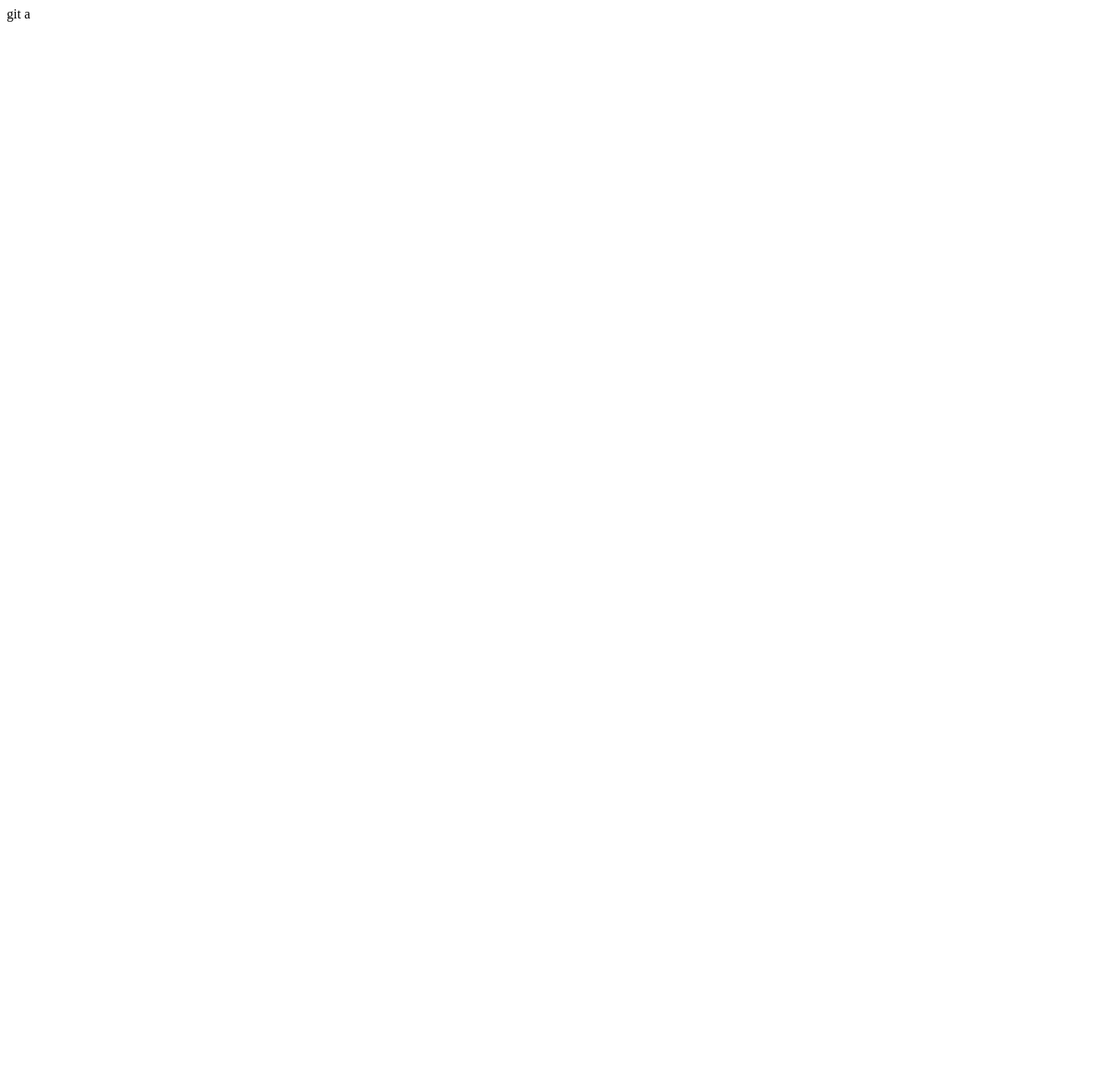
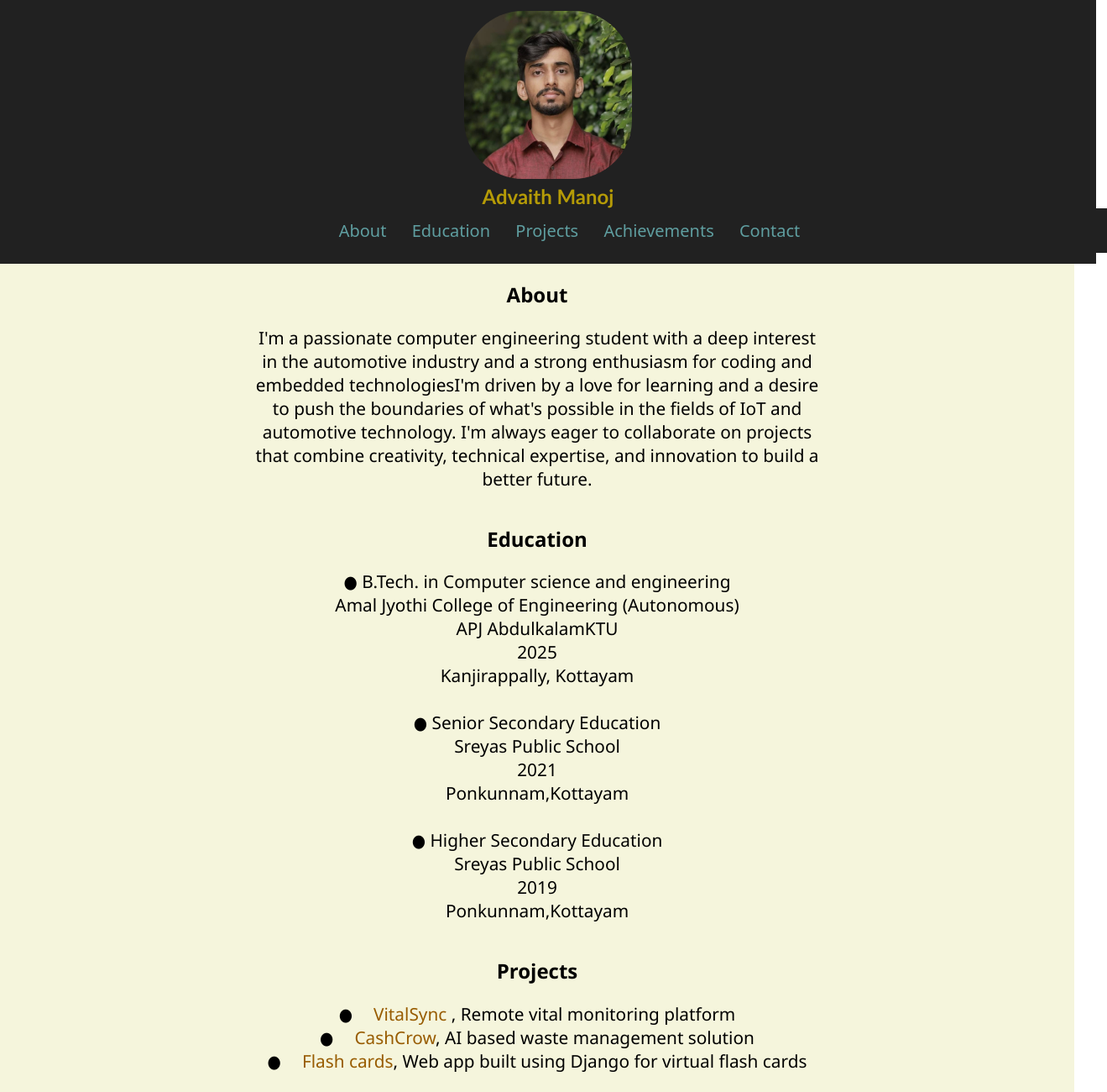
Before and after one commit to Advaith-dev/Web, a plain HTML site: page index.html in a window 1280 px wide. Shown: the top 1300 px of the page at 84% size, 1319 px wide, since content can reach past the window. Before the commit the page ends 800 px from the top, so only its background shows below. Drawn offline with Linux system fonts and the light colour scheme.

Commit message:
final upload

```diff
--- /dev/null
+++ b/css/style.css
@@ -0,0 +1,67 @@
+body{margin: 0;}
+.topnav {
+    margin-left: 0;
+    width: 100%;
+    text-align: center;
+
+    background-color: #212121;
+    padding: 13px;
+    font-family:system-ui, -apple-system, BlinkMacSystemFont, 'Segoe UI', Roboto, Oxygen, Ubuntu, Cantarell, 'Open Sans', 'Helvetica Neue', sans-serif;
+    font-size: 20px;
+    font-weight: 500;
+}
+#name{
+    font-family:'Trebuchet MS', 'Lucida Sans Unicode', 'Lucida Grande', 'Lucida Sans', Arial, sans-serif;
+    font-weight: 700    ;
+    font-size: x-large;
+    color: rgb(181, 155, 7);
+}
+
+#Profile{
+    width: 200px;
+    border-radius: 70px;
+}
+
+a{
+    padding-left: 25px;
+    color: cadetblue;
+    text-decoration: none;
+}
+
+a:hover{
+
+    color: aqua;
+
+}
+
+.center-container{
+    width: 100%;
+    background-color: beige;
+    text-align: center;
+
+}
+
+h3{
+    padding-top: 20px;
+    margin: 0%;
+    font-size: 150%;
+    font-family:'Segoe UI', Tahoma, Geneva, Verdana, sans-serif;
+}
+
+p{
+    padding-left: 300px;
+    padding-right: 300px;
+    text-align: center;
+    font-size: 130%;
+    font-family: 'Segoe UI', Tahoma, Geneva, Verdana, sans-serif;
+}
+.ghlink{
+    color:rgb(152, 92, 1);
+}
+.ghlink:hover{
+    color:rgb(245, 148, 3);
+}
+.icons{
+    display: inline-block;
+    width: 20px;
+}
--- a/index.html
+++ b/index.html
@@ -1 +1,98 @@
-git a
+<!DOCTYPE html>
+<html lang="en">
+
+<head>
+    <meta charset="UTF-8">
+    <meta name="viewport" content="width=device-width, initial-scale=1.0">
+    <link rel="stylesheet" href="css/style.css">
+    <title>Portifolio</title>
+</head>
+
+<body>
+    <div class="topnav">
+        <img id="Profile" src="Images/Profile picture/adv.jpeg" alt="Profile picture" />
+        <div id="name">Advaith Manoj</div>
+        <div class="topnav">
+            <a href="#about">About</a>
+            <a href="#education">Education</a>
+            <a href="#projects">Projects</a>
+            <a href="#achievements">Achievements</a>
+            <a href="#contact">Contact</a>
+        </div>
+    </div>
+    <div class="center-container">
+        <section id="about">
+            <div>
+                <h3>About</h3>
+                <p> I'm a passionate computer engineering student with a deep interest in the automotive industry and a
+                    strong enthusiasm for coding and embedded technologiesI'm driven by a love for learning and a desire
+                    to push the boundaries of what's possible in the fields of IoT and automotive technology. I'm always
+                    eager to collaborate on projects that combine creativity, technical expertise, and innovation to
+                    build a better future.</p>
+            </div>
+        </section>
+        <section id="education">
+            <div>
+                <h3>Education</h3>
+                <p>
+                    ● B.Tech. in Computer science and engineering<br>
+                    Amal Jyothi College of Engineering (Autonomous)<br>
+                    APJ AbdulkalamKTU<br>
+                    2025<br>
+                    Kanjirappally, Kottayam<br>
+                    <br>
+                    ● Senior Secondary Education<br>
+                    Sreyas Public School<br>
+                    2021<br>
+                    Ponkunnam,Kottayam<br><br>
+                    ● Higher Secondary Education<br>
+                    Sreyas Public School<br>
+                    2019<br>
+                    Ponkunnam,Kottayam<br>
+                </p>
+            </div>
+        </section>
+        <section id="projects">
+            <div>
+                <h3>Projects</h3>
+                <p> ●<a class="ghlink" href="https://github.com/Advaith-dev/Remote-vital-monitoring-system.git"
+                        target="_blank">VitalSync</a> , Remote
+                    vital monitoring platform
+                    <br>
+                    ●<a class="ghlink" href="https://cashcrow.co.in/" target="_blank">CashCrow</a>, AI based waste
+                    management solution
+                    <br>
+                    ●<a class="ghlink"
+                        href="https://github.com/Advaith-dev/Python-Elective/tree/801c029d270b386c251b369ceb56827396c284f2/Flashcard%20app"
+                        target="_blank">Flash cards</a>, Web app built using
+                    Django for virtual flash cards
+                </p>
+            </div>
+        </section>
+        <section id="achievements">
+            <div>
+                <h3>Achievements</h3>
+                <p> ● Participatedin Sustainability Hackathon Challenge 2023<br>
+                    Entrepreneurship Development Institute Of India, Ahmedabad.<br>
+                    ● Top10inKarthyava 48-hourHackathon2023<br>
+                    Jyothi Engineering College, Thrissur.<br>
+                    ● Finalist in Kerala startupmission Darsana IGNITE 2023<br>
+                    Government Polytechnic College,Palakkad.<br>
+                    ● 2024I2U Funding for project,an intra-college innovation contest<br>
+                    Amal Jyothi College of Engineering, Kanjirappally</p>
+            </div>
+        </section>
+        <section id="contact">
+            <div>
+                <h3>Contact</h3>
+                <p>Kanjirappally, Kottayam, 686 520<br>+91 9778347538<br>advaithmanoj10@gmail.com</p>
+                <a class="ghlink" href="http://github.com/Advaith-dev" target="_blank"
+                    style="font-family: 'Segoe UI', Tahoma, Geneva, Verdana, sans-serif;">Github</a>
+                <a class="ghlink" href="www.linkedin.com/in/advaith-manoj" target="_blank"
+                    style="font-family: 'Segoe UI', Tahoma, Geneva, Verdana, sans-serif;">LinkedIn</a>
+            </div>
+        </section>
+    </div>
+</body>
+
+</html>
```
Also changed, not shown: Images/Profile picture/adv.jpeg (added).
